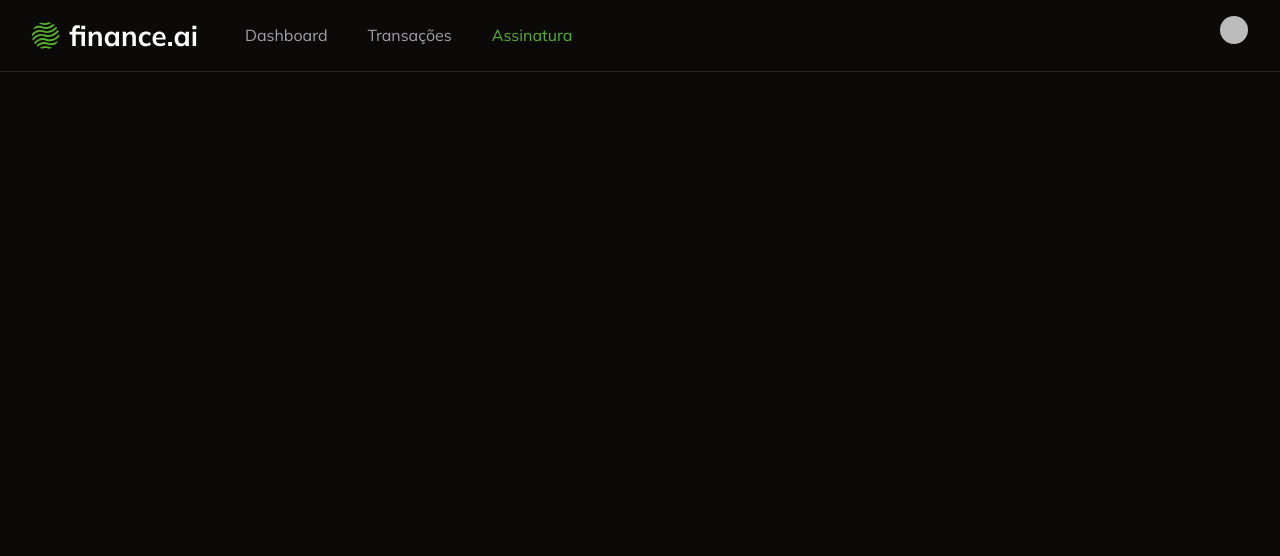
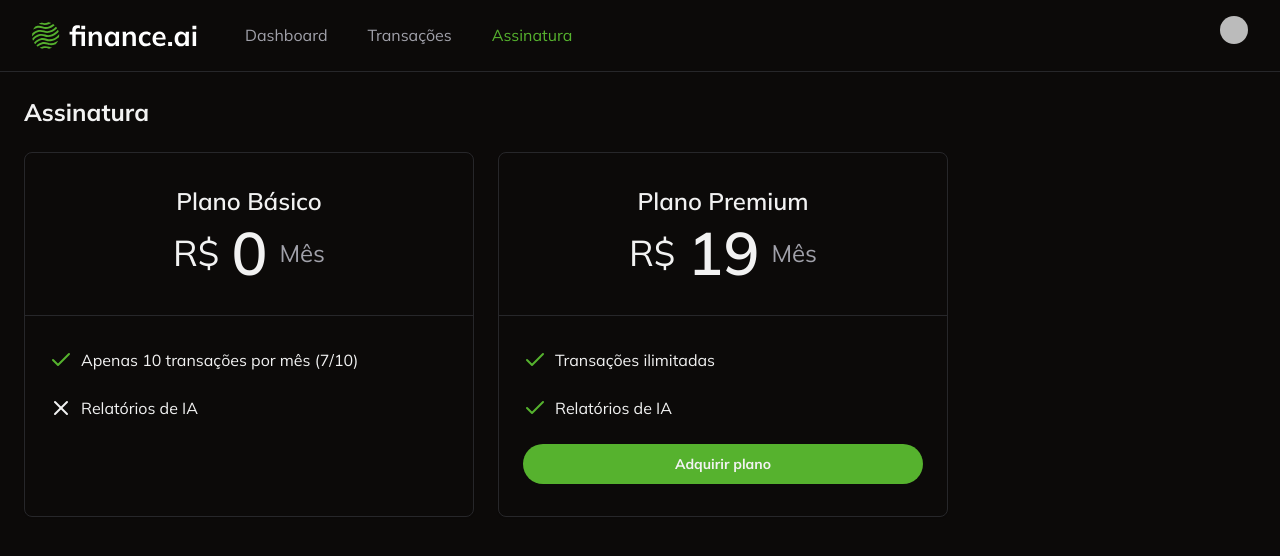
Before and after one commit to emevieira123/Finance-Ai, a Next.js app: page /subscription in a window 1280 px wide. Shown: the top 556 px of the page. Built offline with nearby package versions, Linux system fonts and the light colour scheme; no server answers; sample sign-in values are in the browser's storage; some icons are missing.

Commit message:
feat: ensure user is redirect to stripe checkout when acquiring plan

```diff
--- /dev/null
+++ b/app/subscription/_actions/create-stripe-checkout/index.tsx
@@ -0,0 +1,39 @@
+"use server";
+
+import { auth } from "@clerk/nextjs/server";
+import Stripe from "stripe";
+
+export async function createStripeCheckout() {
+  const { userId } = auth();
+  if (!userId) {
+    throw new Error("User not authenticated");
+  }
+
+  if (!process.env.STRIPE_SECRET_KEY) {
+    throw new Error("Missing Stripe secret key");
+  }
+
+  const stripe = new Stripe(process.env.STRIPE_SECRET_KEY, {
+    apiVersion: "2024-10-28.acacia",
+  });
+
+  const session = await stripe.checkout.sessions.create({
+    payment_method_types: ["card"],
+    mode: "subscription",
+    success_url: "http://localhost:4000",
+    cancel_url: "http://localhost:4000",
+    subscription_data: {
+      metadata: {
+        clerk_user_id: userId,
+      },
+    },
+    line_items: [
+      {
+        price: process.env.STRIPE_PREMIUM_PLAN_PRICE_ID,
+        quantity: 1,
+      },
+    ],
+  });
+
+  return { sessionId: session.id };
+}
--- /dev/null
+++ b/app/subscription/_components/acquire-plan-button.tsx
@@ -0,0 +1,34 @@
+"use client";
+
+import { Button } from "@/app/_components/ui/button";
+import { loadStripe } from "@stripe/stripe-js";
+import { createStripeCheckout } from "../_actions/create-stripe-checkout";
+
+export function AcquirePlanButton() {
+  async function handleAcquirePlanClick() {
+    const { sessionId } = await createStripeCheckout();
+
+    if (!process.env.NEXT_PUBLIC_STRIPE_PUBLISHABLE_KEY) {
+      throw new Error("Missing Stripe publishable key");
+    }
+
+    const stripe = await loadStripe(
+      process.env.NEXT_PUBLIC_STRIPE_PUBLISHABLE_KEY,
+    );
+
+    if (!stripe) {
+      throw new Error("Stripe not found");
+    }
+
+    await stripe.redirectToCheckout({ sessionId });
+  }
+
+  return (
+    <Button
+      className="w-full rounded-full font-bold"
+      onClick={handleAcquirePlanClick}
+    >
+      Adquirir plano
+    </Button>
+  );
+}
--- a/app/subscription/page.tsx
+++ b/app/subscription/page.tsx
@@ -1,5 +1,8 @@
+import { CheckIcon, XIcon } from "lucide-react";
 import { Navbar } from "../_components/shared/navbar";
+import { Card, CardContent, CardHeader } from "../_components/ui/card";
 import { validateAuthentication } from "../_utils/validateAuthentication";
+import { AcquirePlanButton } from "./_components/acquire-plan-button";
 
 export default function SubscriptionPage() {
   validateAuthentication();
@@ -7,6 +10,59 @@
   return (
     <>
       <Navbar />
+      <div className="spacey-6 p-6">
+        <h1 className="mb-6 text-2xl font-bold">Assinatura</h1>
+        <div className="flex gap-6">
+          <Card className="w-[450px]">
+            <CardHeader className="border-b border-solid py-8">
+              <h2 className="text-center text-2xl font-semibold">
+                Plano Básico
+              </h2>
+              <div className="flex items-center justify-center gap-3">
+                <span className="text-4xl">R$</span>
+                <span className="text-6xl font-semibold">0</span>
+                <span className="text-2xl text-muted-foreground">Mês</span>
+              </div>
+            </CardHeader>
+            <CardContent className="space-y-6 py-8">
+              <div className="flex items-center gap-2">
+                <CheckIcon className="text-primary" />
+                <p>Apenas 10 transações por mês (7/10)</p>
+              </div>
+              <div className="flex items-center gap-2">
+                <XIcon />
+                <p>Relatórios de IA</p>
+              </div>
+            </CardContent>
+          </Card>
+
+          {/* Plano Pro */}
+          <Card className="w-[450px]">
+            <CardHeader className="border-b border-solid py-8">
+              <h2 className="text-center text-2xl font-semibold">
+                Plano Premium
+              </h2>
+              <div className="flex items-center justify-center gap-3">
+                <span className="text-4xl">R$</span>
+                <span className="text-6xl font-semibold">19</span>
+                <span className="text-2xl text-muted-foreground">Mês</span>
+              </div>
+            </CardHeader>
+            <CardContent className="space-y-6 py-8">
+              <div className="flex items-center gap-2">
+                <CheckIcon className="text-primary" />
+                <p>Transações ilimitadas</p>
+              </div>
+              <div className="flex items-center gap-2">
+                <CheckIcon className="text-primary" />
+                <p>Relatórios de IA</p>
+              </div>
+
+              <AcquirePlanButton />
+            </CardContent>
+          </Card>
+        </div>
+      </div>
     </>
   );
 }
--- a/package.json
+++ b/package.json
@@ -21,6 +21,7 @@
     "@radix-ui/react-scroll-area": "^1.2.1",
     "@radix-ui/react-select": "^2.1.2",
     "@radix-ui/react-slot": "^1.1.0",
+    "@stripe/stripe-js": "^4.9.0",
     "@tanstack/react-table": "^8.20.5",
     "class-variance-authority": "^0.7.0",
     "clsx": "^2.1.1",
@@ -34,6 +35,7 @@
     "react-hook-form": "^7.53.2",
     "react-number-format": "^5.4.2",
     "recharts": "^2.13.3",
+    "stripe": "^17.3.1",
     "tailwind-merge": "^2.5.4",
     "tailwindcss-animate": "^1.0.7",
     "zod": "^3.23.8",
```
Also changed, not shown: 1 other file (tests, documents, lock files or other folders).
